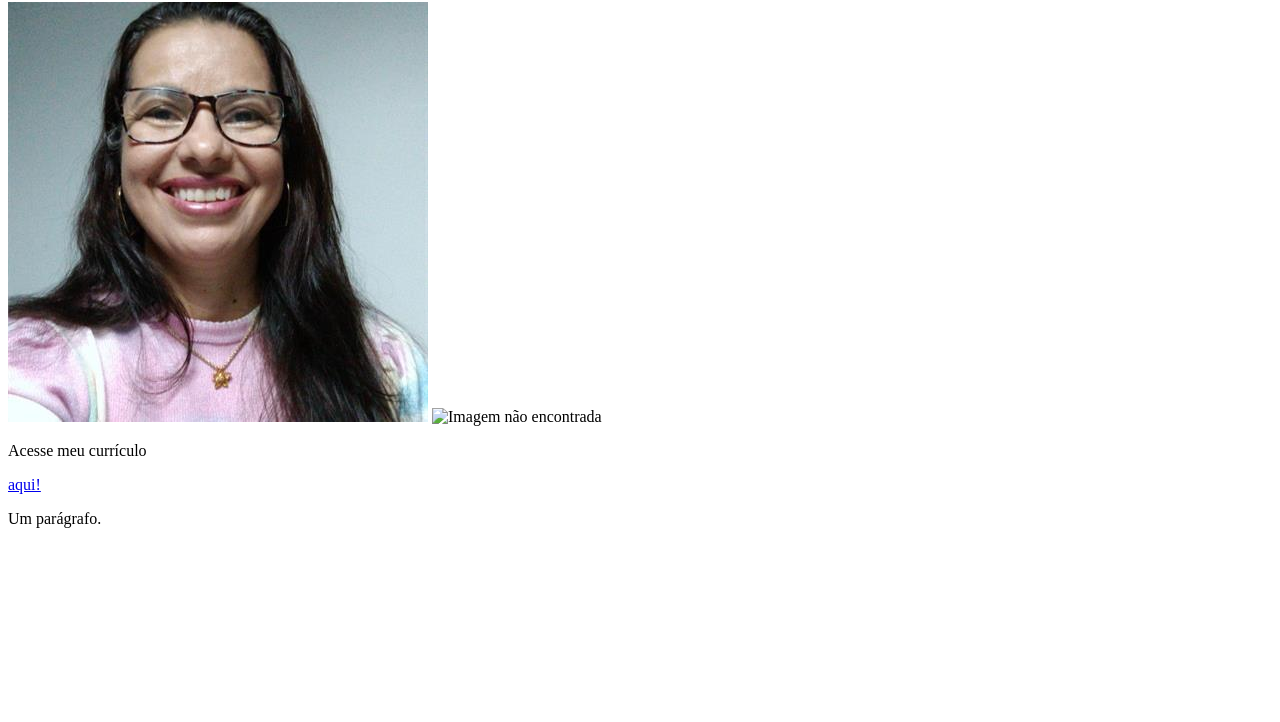
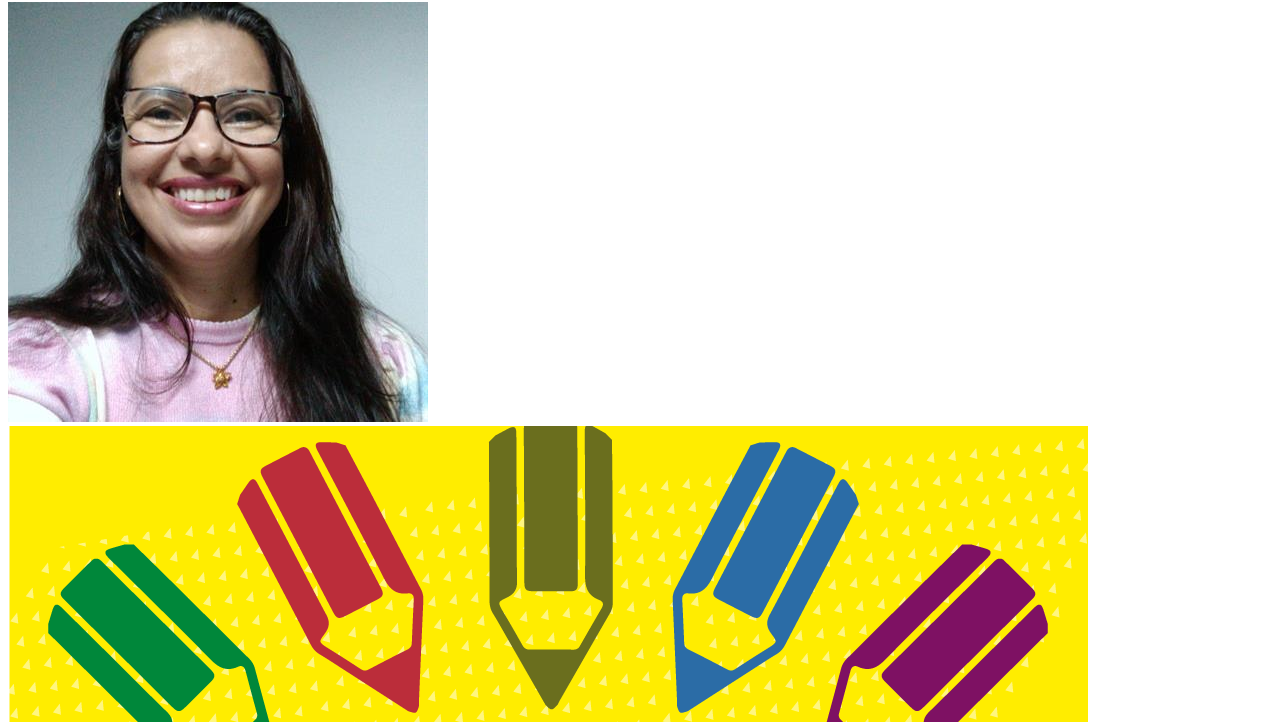
Before and after one commit to Salevieno/Site_Sandra, a plain HTML site: page index.html in a window 1280 px wide. Shown: the part 78-800 px from the top of the page. Drawn offline with Linux system fonts and the light colour scheme.

Commit message:
Update index.html

```diff
--- a/index.html
+++ b/index.html
@@ -3,11 +3,25 @@
 <head>
 <title>Página profissional de Sandra</title>
 </head>
+
+	<!--
+Seção de comentários
+Essa seção serve para colocar lembretes, textos, comentários,
+qualquer coisa que ajude.
+Principais elementos:
+
+<h1></h1> -> Título principal
+<p></p> -> Parágrafo
+<a></a> -> Link
+<img>	-> imagem
+<button></button> -> botão
+
+-->
 <body>
 
 	<h1>Título da página1</h1>
 	<img src="./Perfil.jpg" alt="Imagem não encontrada">
-	<img src="./ServiçoSocialNaEscola" alt="Imagem não encontrada">
+	<img src="./ServiçoSocialNaEscola.png" alt="Imagem não encontrada">
 	<p>Acesse meu currículo</p>
 	<a href="http://lattes.cnpq.br/2541451719880906">aqui!</a>
 	<p>Um parágrafo.</p>
```
